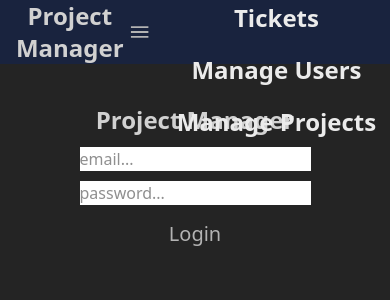
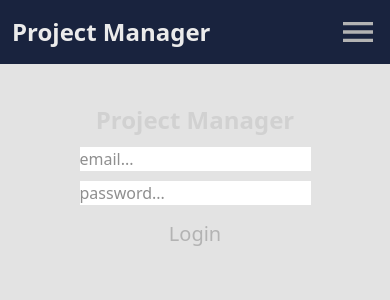
Before and after one commit to isaacfolmsbee/ProjectManager, a Vue app in the folder client/: page /#/login in a window 390 px wide. Shown: the top 300 px of the page. Built offline with nearby package versions, Linux system fonts and the light colour scheme.

Commit message:
Added dark theme support Toggle is inside desktop navbar, mobile will be added later

```diff
--- a/client/public/index.html
+++ b/client/public/index.html
@@ -7,7 +7,7 @@
     <link rel="icon" href="<%= BASE_URL %>favicon.ico">
     <title>Project Manager</title>
   </head>
-  <body>
+  <body class="w-screen h-screen overflow-x-hidden">
     <noscript>
       <strong>We're sorry but Project Manager doesn't work properly without JavaScript enabled. Please enable it to continue.</strong>
     </noscript>
--- a/client/src/App.vue
+++ b/client/src/App.vue
@@ -1,7 +1,9 @@
-<template>
-<div id="app">
-	<TheNavbar />
-	<router-view class="pt-16 xl:pt-0 xl:px-36" />
+<template >
+<div id="app" :class="{ 'dark': darkMode }">
+	<div class="bg-gray-100 dark:bg-gray-700 transition-colors duration-300">
+		<TheNavbar :darkMode="darkMode" @changeTheme="darkMode = !darkMode" />
+		<router-view class="pt-16 xl:pt-0 xl:px-36" />
+	</div>
 </div>
 </template>
 
@@ -10,9 +12,14 @@ import Vue from 'vue';
 import TheNavbar from './components/TheNavbar.vue';
 
 export default Vue.extend({
-name: 'App',
-components: {
-	TheNavbar,
-}
+	name: 'App',
+	components: {
+		TheNavbar,
+	},
+	data() {
+		return {
+			darkMode: false,
+		}
+	}
 });
 </script>
--- a/client/src/components/TheModal.vue
+++ b/client/src/components/TheModal.vue
@@ -11,13 +11,12 @@
 </div>
 </template>
 <script lang="ts">
-import Vue from 'vue'
+import Vue from 'vue';
 
 export default Vue.extend({
 	name: "the-modal",
 })
 </script>
-
 <style lang="postcss" scoped>
 .router-link {
 	@apply py-1 px-2 mb-4 text-3xl font-bold text-gray-50;
--- a/client/src/components/TheNavbar.vue
+++ b/client/src/components/TheNavbar.vue
@@ -1,20 +1,26 @@
 <template>
 <div class="fixed w-screen xl:w-36 h-16 xl:h-screen bg-indigo-700 flex xl:flex-col justify-between xl:justify-start items-center">
 	<TheModal v-if="isModalOpen" @closeModal="isModalOpen = false" />
-	<h1 class="xl:border-b xl:pb-2 xl:w-11/12 font-bold text-center text-gray-200 text-2xl ml-3 xl:ml-0 xl:mt-4">Project Manager</h1>
+	<h1 class="xl:border-b xl:pb-4 xl:w-11/12 font-sans font-bold text-center text-gray-50 text-2xl ml-3 xl:ml-0 xl:mt-4">Project Manager</h1>
 	<svg @click="isModalOpen = !isModalOpen" class="xl:hidden w-10 h-10 mr-3 text-gray-300 fill-current" viewBox="0 0 24 24"><path d="M3 6h18v2H3V6m0 5h18v2H3v-2m0 5h18v2H3v-2z"></path></svg>
-	<div class="w-full flex flex-col items-center">
+	<div class="hidden xl:flex w-full flex-col items-center">
 		<router-link to="/" class="router-link mt-10">Dashboard</router-link>
 		<router-link to="/tickets" class="router-link">Tickets</router-link>
 		<router-link to="/manage-users" class="router-link">Manage Users</router-link>
 		<router-link to="/manage-projects" class="router-link">Manage Projects</router-link>
 	</div>
-	<div class="group w-full hidden xl:inline mt-auto border-t">
+	<div class="hidden xl:inline transform translate-y-10 hover:translate-y-0 transition-transform duration-500 group w-36 h-auto bottom-4 left-0 mt-auto border-t">
 		<span class="p-2 flex justify-between items-center">
 			<span class="text-xl font-mono font-bold text-gray-50">Account</span>
-			<svg class="w-6 h-6 text-gray-50 fill-current transform rotate-180 group-hover:rotate-0 transition-transform duration-700" viewBox="0 0 24 24"><path d="M12 2a10 10 0 0 1 10 10a10 10 0 0 1-10 10A10 10 0 0 1 2 12A10 10 0 0 1 12 2m-5 8l5 5l5-5H7z"></path></svg>
+			<svg class="w-6 h-6 text-gray-50 fill-current transform rotate-180 group-hover:rotate-0 transition-transform duration-500" viewBox="0 0 24 24"><path d="M12 2a10 10 0 0 1 10 10a10 10 0 0 1-10 10A10 10 0 0 1 2 12A10 10 0 0 1 12 2m-5 8l5 5l5-5H7z"></path></svg>
 		</span>
-
+		<span class="p-2 flex justify-between items-center">
+			<span class="text-lg text-gray-50">Theme:</span>
+			<span @click="$emit('changeTheme')" :class="{ 'bg-indigo-100': !darkMode, 'justify-end bg-gray-900': darkMode }"
+				class="w-14 h-7 px-0.5 flex items-center rounded-full cursor-pointer transition-color duration-300">
+				<span class="w-6 h-6 rounded-full bg-gray-50"></span>
+			</span>
+		</span>
 	</div>
 </div>
 </template>
@@ -27,11 +33,17 @@ export default Vue.extend({
 	components: {
 		TheModal,
 	},
+	props: {
+		darkMode: {
+			type: Boolean,
+			required: true,
+		}
+	},
 	data() {
 		return {
 			isModalOpen: false,
 		}
-	}
+	},
 })
 </script>
 <style lang="postcss" scoped>
--- a/client/src/views/Login.vue
+++ b/client/src/views/Login.vue
@@ -1,5 +1,5 @@
 <template>
-<div class="w-screen h-screen bg-gray-700 flex flex-col items-center">
+<div class="w-screen h-screen flex flex-col items-center">
 	<h1 class="font-bold text-gray-200 text-2xl mt-10">Project Manager</h1>
 	<div class="flex flex-col h-20 justify-evenly">
 		<input type="text" v-model="email" placeholder="email...">
--- a/client/tailwind.config.js
+++ b/client/tailwind.config.js
@@ -1,6 +1,6 @@
 module.exports = {
 	purge: ['./public/index.html', './src/**/*.{vue,js,ts,jsx,tsx}'],
-	darkMode: false, // or 'media' or 'class'
+	darkMode: 'class', // or 'media' or 'class'
 	theme: {
 		extend: {},
 		colors: {
```
